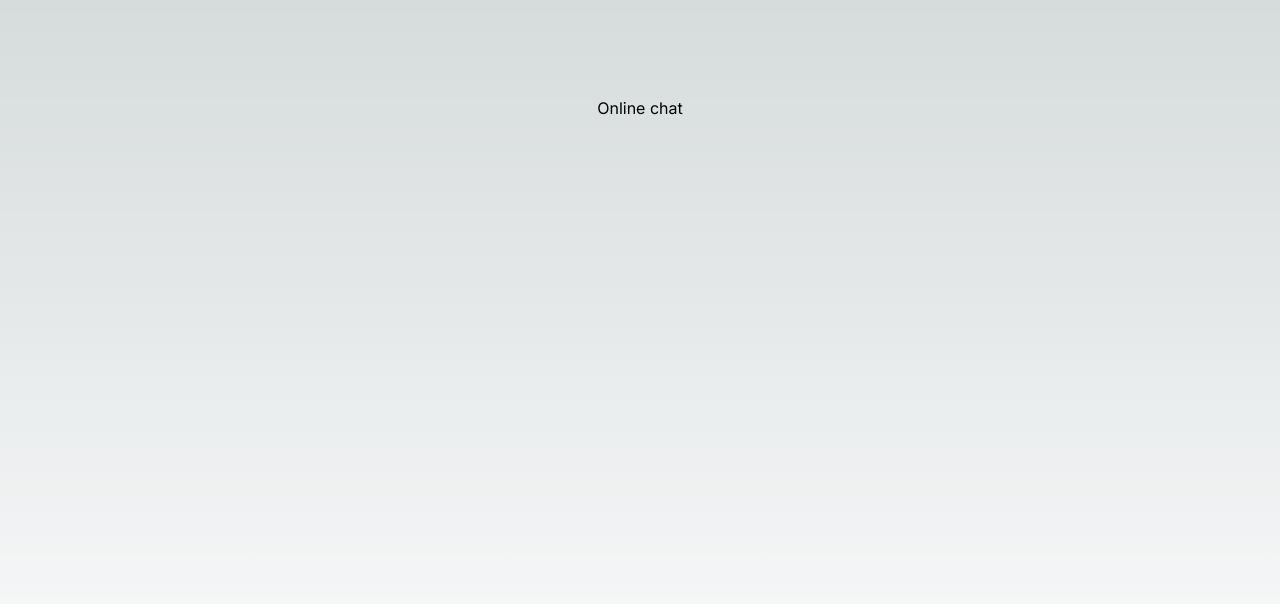
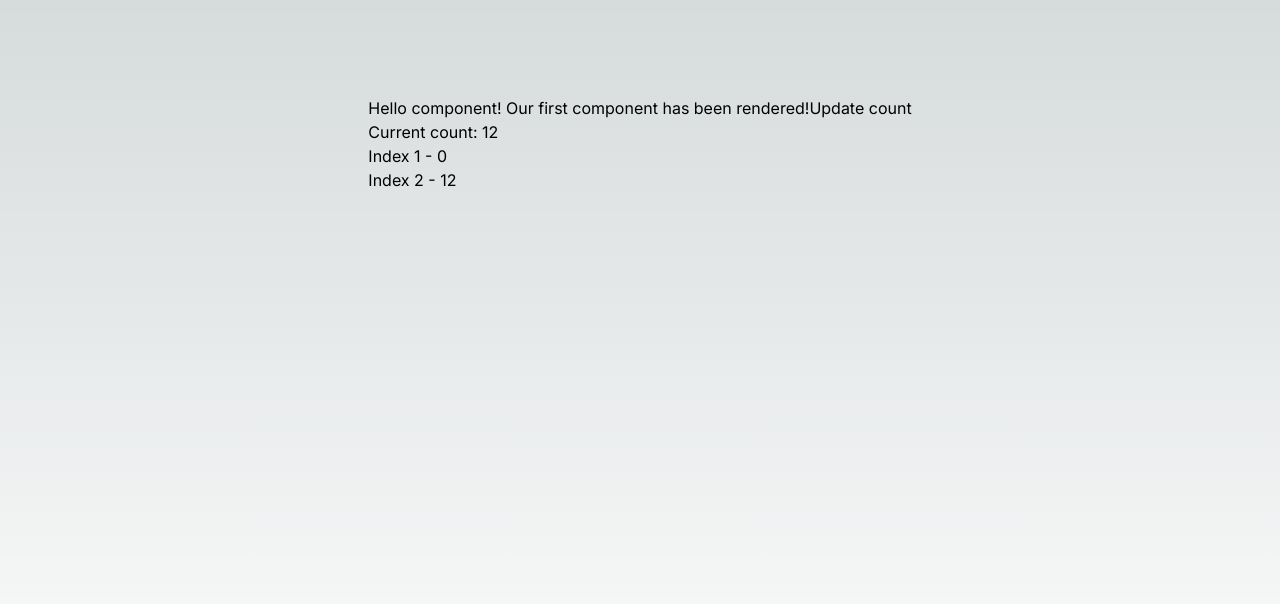
Before and after one commit to kittietech/online-chat, a Next.js app: page / in a window 1280 px wide. Shown: the top 604 px of the page. Built offline with nearby package versions, Linux system fonts and the light colour scheme.

Commit message:
feat: react lifecycle

```diff
--- /dev/null
+++ b/components/views/Demo/Demo.tsx
@@ -0,0 +1,52 @@
+import React, { useState, useEffect } from "react";
+
+type Props = {
+  children: React.ReactNode;
+};
+
+const Demo: React.FC<Props> = ({ children }) => {
+  const [count, setCount] = useState(0);
+  const [log, setLog] = useState<number[]>([]);
+
+  useEffect(() => {
+    console.log("count", count);
+
+    return () => {
+      // UnMount
+    };
+  }, [count]);
+
+  useEffect(() => {
+    setCount(12);
+  }, []);
+
+  useEffect(() => {
+    setLog((prevState) => [...prevState, count]);
+  }, [count]);
+
+  const handleClick = (e: React.MouseEvent<HTMLButtonElement>) => {
+    setCount((prevState) => prevState + 1);
+  };
+
+  // console.log("count", count);
+
+  return (
+    <div>
+      {children}
+      <button onClick={handleClick}>Update count</button>
+      <p>Current count: {count}</p>
+
+      {log.map((currentLog, index) => {
+        return (
+          <p key={index}>
+            <>
+              Index {index + 1} - {currentLog}
+            </>
+          </p>
+        );
+      })}
+    </div>
+  );
+};
+
+export default Demo;
--- a/pages/index.tsx
+++ b/pages/index.tsx
@@ -1,3 +1,4 @@
+import Demo from "@/components/views/Demo/Demo";
 import { Inter } from "next/font/google";
 
 const inter = Inter({ subsets: ["latin"] });
@@ -7,7 +8,7 @@
     <main
       className={`flex min-h-screen flex-col items-center justify-between p-24 ${inter.className}`}
     >
-      <h1>Online chat</h1>
+      <Demo>Hello component! Our first component has been rendered!</Demo>
     </main>
   );
 }
```
